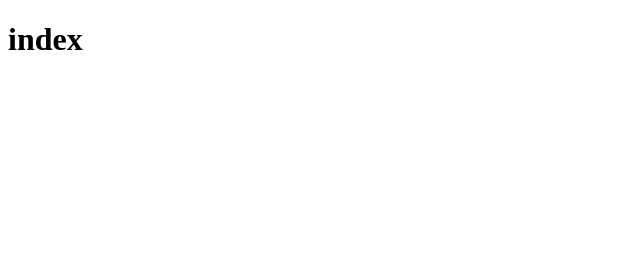
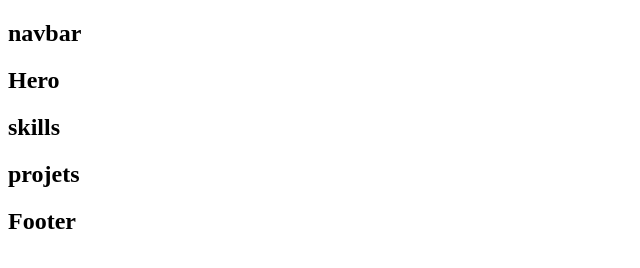
Before and after one commit to neuroloops/LudoLoops.dev, a Gatsby site: page / in a window 1280 px wide. Shown: the whole page, without its empty margins (0-640 px from the left). Built offline with nearby package versions, Linux system fonts and the light colour scheme; Gatsby itself is replaced by a stand-in of ours.

Commit message:
feat: layout

```diff
--- /dev/null
+++ b/src/components/Footer.js
@@ -0,0 +1,11 @@
+import React from 'react'
+
+const Footer = () => {
+  return (
+    <div>
+      <h2>Footer</h2>
+    </div>
+  )
+}
+
+export default Footer
--- a/src/components/Layout.js
+++ b/src/components/Layout.js
@@ -1,9 +1,15 @@
 import React from 'react'
+import Navbar from './Navbar'
+import Footer from './Footer'
 
-export const Layout = () => {
+export const Layout = ({ children }) => {
   return (
-    <div>
-      <h2>layout</h2>
-    </div>
+    <>
+      <Navbar />
+      <main>{children}</main>
+      <Footer />
+    </>
   )
 }
+
+export default Layout
--- a/src/pages/index.js
+++ b/src/pages/index.js
@@ -1,8 +1,19 @@
 import * as React from 'react'
+import Hero from '../components/Hero'
+import Layout from '../components/Layout'
+import Navbar from '../components/Navbar'
+import Projets from '../components/Projets'
+import Skills from '../components/Skills'
 
 // markup
 const IndexPage = () => {
-  return <h1>index</h1>
+  return (
+    <Layout>
+      <Hero />
+      <Skills />
+      <Projets />
+    </Layout>
+  )
 }
 
 export default IndexPage
```
